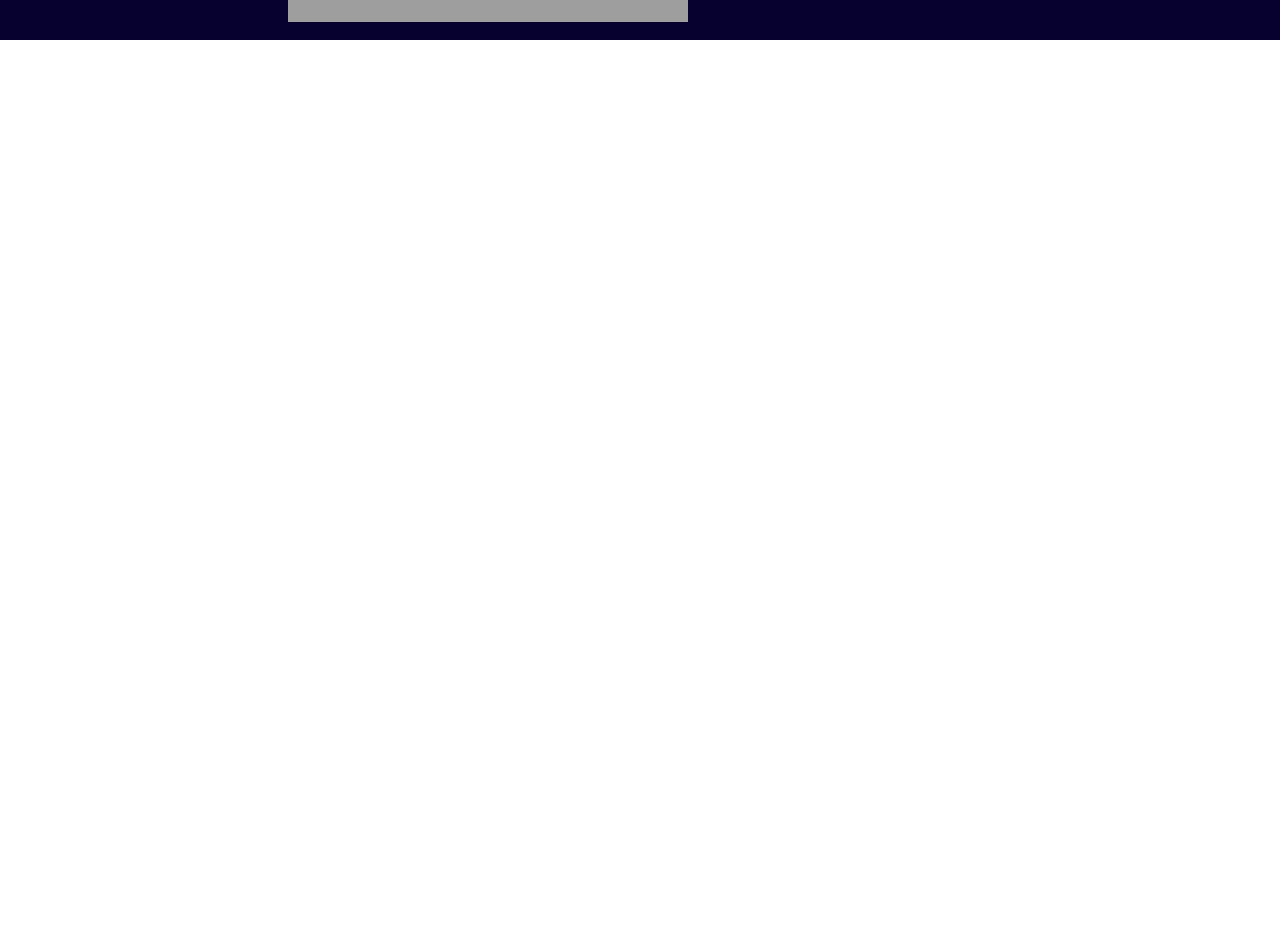
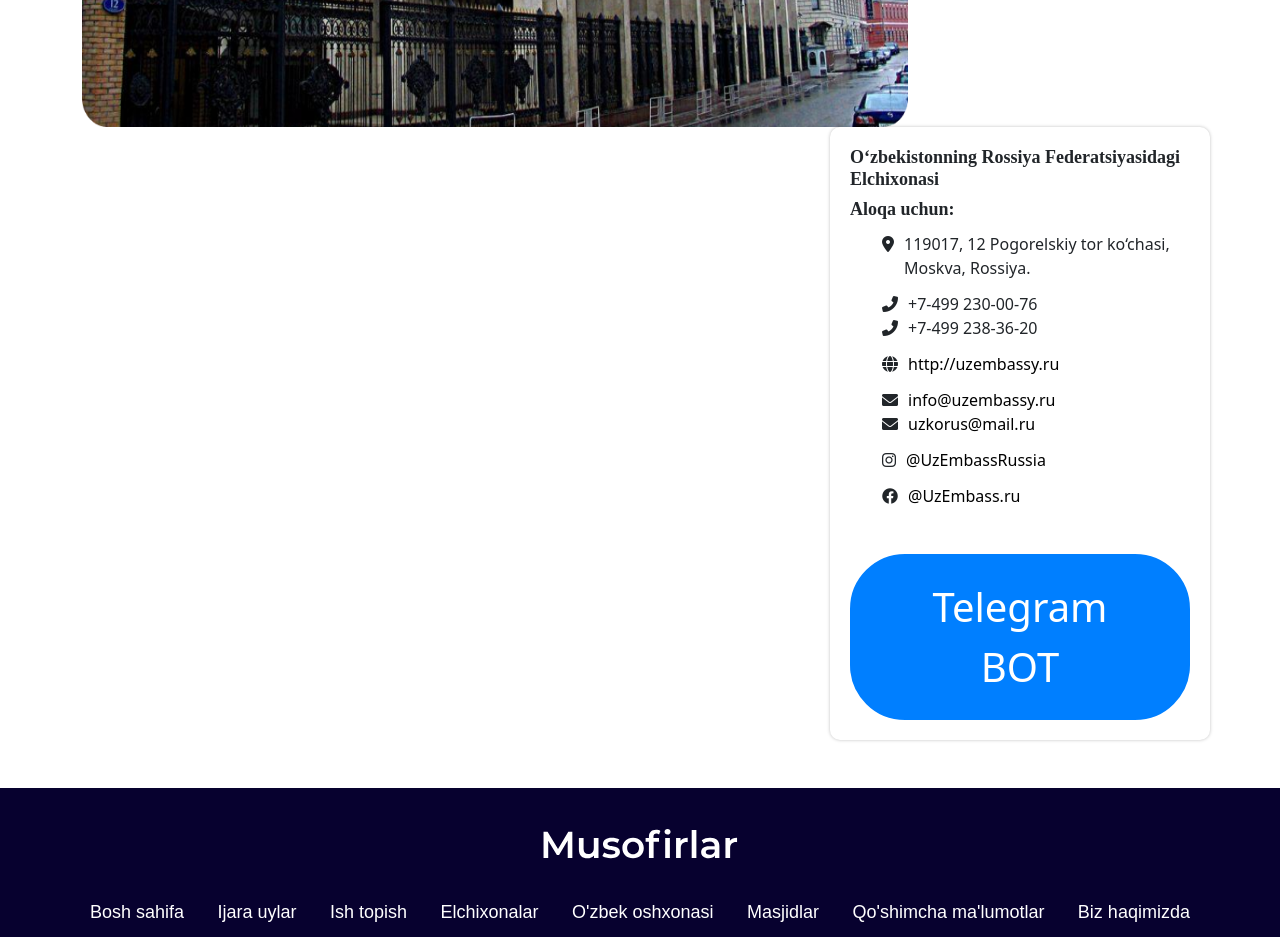
Before and after one commit to Milliy-Dasturchilar/musofirlar.frontend, a React (Create React App) app: page /embassy in a window 1280 px wide. Shown: the part 1360-2297 px from the top of the page. Before the commit the page ends 1400 px from the top, so only its background shows below. Built offline with nearby package versions, Linux system fonts and the light colour scheme; grey boxes are pictures that could not be loaded.

Commit message:
added main card and content of embassy

```diff
--- /dev/null
+++ b/src/components/embassyAndKitchenCards/EmbaccyKitchenCard.js
@@ -0,0 +1,73 @@
+import React from "react"
+import "./EmbassyKitchenCard.css"
+import Photo from "./EK-main-img.png"
+
+class EmbassyKitchenCard extends React.PureComponent {
+    constructor(props) {
+        super(props);
+    }
+    state = {}
+    render() {
+        return (
+            <div className="container">
+                <h2 className="EK-title">O‘zbekistonning Rossiya Federatsiyasidagi Elchixonasi</h2>
+                <div className="EK-card-container row">
+                    <img src={Photo} className="EK-main-img col-md-8" />
+                    <div className="EK-content col-md-4">
+                        <h4 className="EK-content-title">O‘zbekistonning Rossiya Federatsiyasidagi
+                            Elchixonasi</h4>
+                        <h4 className="EK-contact-title">Aloqa uchun:</h4>
+                        <ul className="EK-content-list">
+                            <li className="EK-content-item" style={{alignItems:"flex-start"}}>
+                                <div><i className="fas fa-map-marker-alt"></i></div>
+                                <p className="adress-text" >119017, 12 Pogorelskiy tor ko‘chasi,
+                                    Moskva, Rossiya.</p>
+                            </li>
+                            <li className="EK-content-item">
+                                <div>
+                                    <div className="content-item-container">
+                                        <i class="fas fa-phone-alt"></i>
+                                        <p className="adress-text">+7-499 230-00-76</p>
+                                    </div>
+                                    <div className="content-item-container">
+                                        <i class="fas fa-phone-alt"></i>
+                                        <p className="adress-text">+7-499 238-36-20</p>
+                                    </div>
+                                </div>
+                            </li>
+                            <li className="EK-content-item">
+                                <i className="fas fa-globe"></i>
+                                <a href="#" className="content-item-link">http://uzembassy.ru</a>
+                            </li>
+                            <li className="EK-content-item">
+                                <div>
+                                    <div className="content-item-container">
+                                        <i class="fas fa-envelope"></i>
+                                        <a href="" className="content-item-link">info@uzembassy.ru</a>
+                                    </div>
+                                    <div className="content-item-container">
+                                        <i class="fas fa-envelope"></i>
+                                        <a href="" className="content-item-link">uzkorus@mail.ru</a>
+                                    </div>
+                                </div>
+                            </li>
+                            <li className="EK-content-item">
+                            <i class="fab fa-instagram"></i>
+                                <a href="#" className="content-item-link">@UzEmbassRussia</a>
+                            </li>
+                            <li className="EK-content-item">
+                                <i className="fab fa-facebook"></i>
+                                <a href="#" className="content-item-link">@UzEmbass.ru</a>
+                            </li>
+                        </ul>
+                        <div className="tg-container">
+                         <a href="#" className="tg-link">Telegram BOT</a>
+                        </div>
+                    </div>
+                </div>
+            </div>
+        );
+    }
+}
+
+export default EmbassyKitchenCard;
--- /dev/null
+++ b/src/components/embassyAndKitchenCards/EmbassyKitchenCard.css
@@ -0,0 +1,78 @@
+*{
+    box-sizing: border-box;
+    margin: 0;
+    padding: 0;
+}
+
+.EK-main-img{
+    width: 850px;
+    height: 570px;
+}
+.EK-title{
+    margin: 70px  0 50px 0;
+    font-family: Gilroy;
+    font-weight: 600;
+}
+.EK-content{
+    padding: 20px;
+    box-shadow: 0px 0px 3.5px rgba(0, 0, 0, 0.25);
+    border-radius: 10px;
+    margin-left: auto;
+}
+
+.EK-content-title{
+    font-size: 18px;
+    font-weight: 600;
+    font-family: Gilroy;
+}
+.EK-contact-title{
+    font-size: 18px;
+    font-weight: 600;
+    font-family: Gilroy;
+}
+
+.EK-content-item{
+    display: flex;
+    align-items: center;
+    margin-top: 12px;
+}
+.adress-text{
+    margin: 0;
+    padding: 0;
+    margin-left: 10px;
+}
+.content-item-container{
+    display: flex;
+    align-items: center;
+}
+.content-item-link{
+    text-decoration: none;
+    color: #000;
+    margin-left: 10px;
+}
+.tg-container{
+    width: 100%;
+    text-align: center;
+
+}
+.tg-link{
+    text-decoration: none;
+    color: #fff;
+    padding: 20px 40px;
+    border-radius: 55px;
+    background-color: #007fff;
+    font-size: 40px;
+    margin-bottom: auto;
+    border: 3px solid #007fff;
+    margin-top: 30px;
+}
+.tg-link:hover{
+    background-color: #fff;
+    color: #007fff;
+    border: 3px solid #007fff;
+}
+.tg-link:active{
+    opacity: 0.8;
+    background-color: #007fff;
+    color: #fff;
+}
--- /dev/null
+++ b/src/components/embassyCards/EmbassyCards.js
@@ -0,0 +1,21 @@
+import React from "react";
+import EmbassyKitchenCard from "../embassyAndKitchenCards/EmbaccyKitchenCard";
+
+
+
+
+class EmbassyCards extends React.PureComponent {
+    constructor(props) {
+        super(props);
+    }
+    state = {  }
+    render() {
+        return (
+            <div>
+              <EmbassyKitchenCard/>
+            </div>
+         );
+    }
+}
+
+export default EmbassyCards;
--- a/src/components/flatRoomImages/flatRoomImage/flatRoomImage.css
+++ b/src/components/flatRoomImages/flatRoomImage/flatRoomImage.css
@@ -42,7 +42,7 @@ margin-bottom: 30px;
     box-shadow: 0px 0px 3.5px rgba(0, 0, 0, 0.25);
     padding: 15px;
     border-radius: 10px;
-    box-shadow: 0 0 3.48 0 0.4;
+
 }
 .flat-room-container{
     display: flex;
--- a/src/components/footer/Footer.css
+++ b/src/components/footer/Footer.css
@@ -44,16 +44,16 @@
       opacity: 0.7;
   }
 
-  .fab{
+  .fab-branch{
       font-size: 35px;
       color: #ffffff;
       margin-top: 25px;
   }
 
-  .fab:hover{
+  .fab-branch:hover{
       color: rgb(12, 112, 151);
   }
-  .fab:active{
+  .fab-branch:active{
       opacity: 0.7;
   }
   .footer-container > hr {
--- a/src/components/footer/Footer.js
+++ b/src/components/footer/Footer.js
@@ -21,19 +21,19 @@ class Footer extends React.Component {
         </ul>
 
         <ul className="footer-link">
-            <li className="footer-links"><a href="https://t.me/Murodov_Bakhtiyor"><i className="fab fa-telegram"></i></a></li>
+            <li className="footer-links"><a href="https://t.me/Murodov_Bakhtiyor"><i className="fab fa-telegram fab-branch"></i></a></li>
             <li className="footer-links"><a href="https://facebook.com/bakhtiyor.murodov1249"><i
-                        className="fab fa-facebook"></i></a></li>
-            <li className="footer-links"><a href="https://youtube.com"><i className="fab fa-youtube"></i></a>
+                        className="fab fa-facebook fab-branch"></i></a></li>
+            <li className="footer-links"><a href="https://youtube.com"><i className="fab fa-youtube fab-branch"></i></a>
             </li>
 
             <li className="footer-links"><a href="https://instagram.com/_baxtiyor.murodov_"><i
-                        className="fab fa-instagram"></i></a>
+                        className="fab fa-instagram fab-branch"></i></a>
             </li>
-            <li className="footer-links"><a href="https://twiter.com/BaxtiyorMurodo2"><i className="fab fa-twitter"></i></a>
+            <li className="footer-links"><a href="https://twiter.com/BaxtiyorMurodo2"><i className="fab fa-twitter fab-branch"></i></a>
             </li>
             <li className="footer-links"><a href="https://www.linkedin.com/in/baxtiyor-murodov"><i
-                        className="fab fa-linkedin-in"></i></a></li>
+                        className="fab fa-linkedin-in fab-branch"></i></a></li>
         </ul>
         <div className="footer-bottom"><img src="./img/first/footer-icon.png" alt="" />
             <span className="footer-text">
--- a/src/pages/embassy/Embassy.js
+++ b/src/pages/embassy/Embassy.js
@@ -1,4 +1,5 @@
 import React from "react";
+import EmbassyCards from "../../components/embassyCards/EmbassyCards";
 import HeadHeader from "../../components/headerTemplate/HeaderTemplate";
 import InputLocation from "../../components/inputLocation/inputLocation";
 
@@ -12,6 +13,7 @@ class Embassy extends React.PureComponent {
             <div>
                <HeadHeader strongText={"ELCHIXONALAR"} />
                <InputLocation />
+               <EmbassyCards />
             </div>
          );
     }
```
Also changed, not shown: src/components/embassyAndKitchenCards/EK-main-img.png (added).
